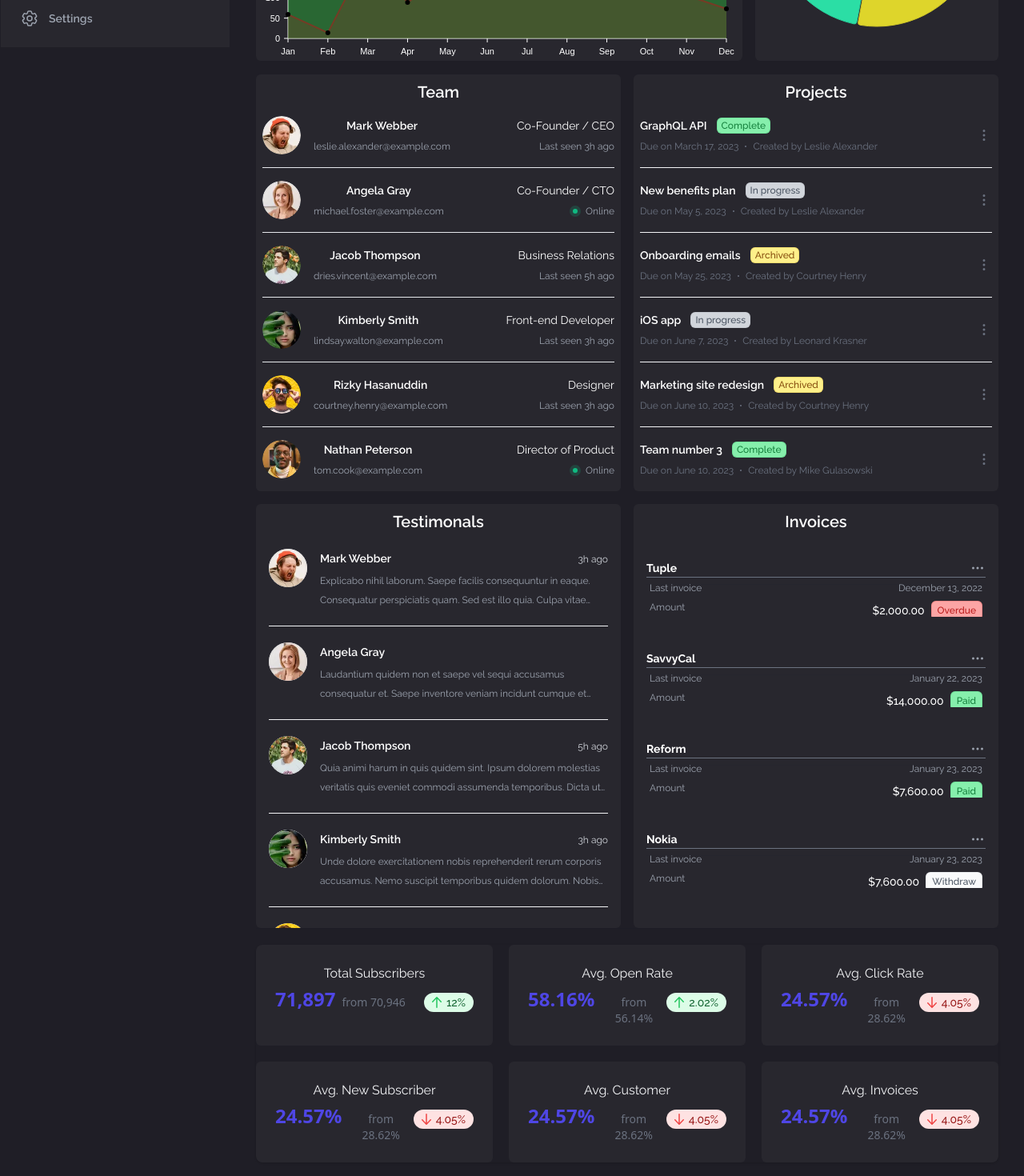
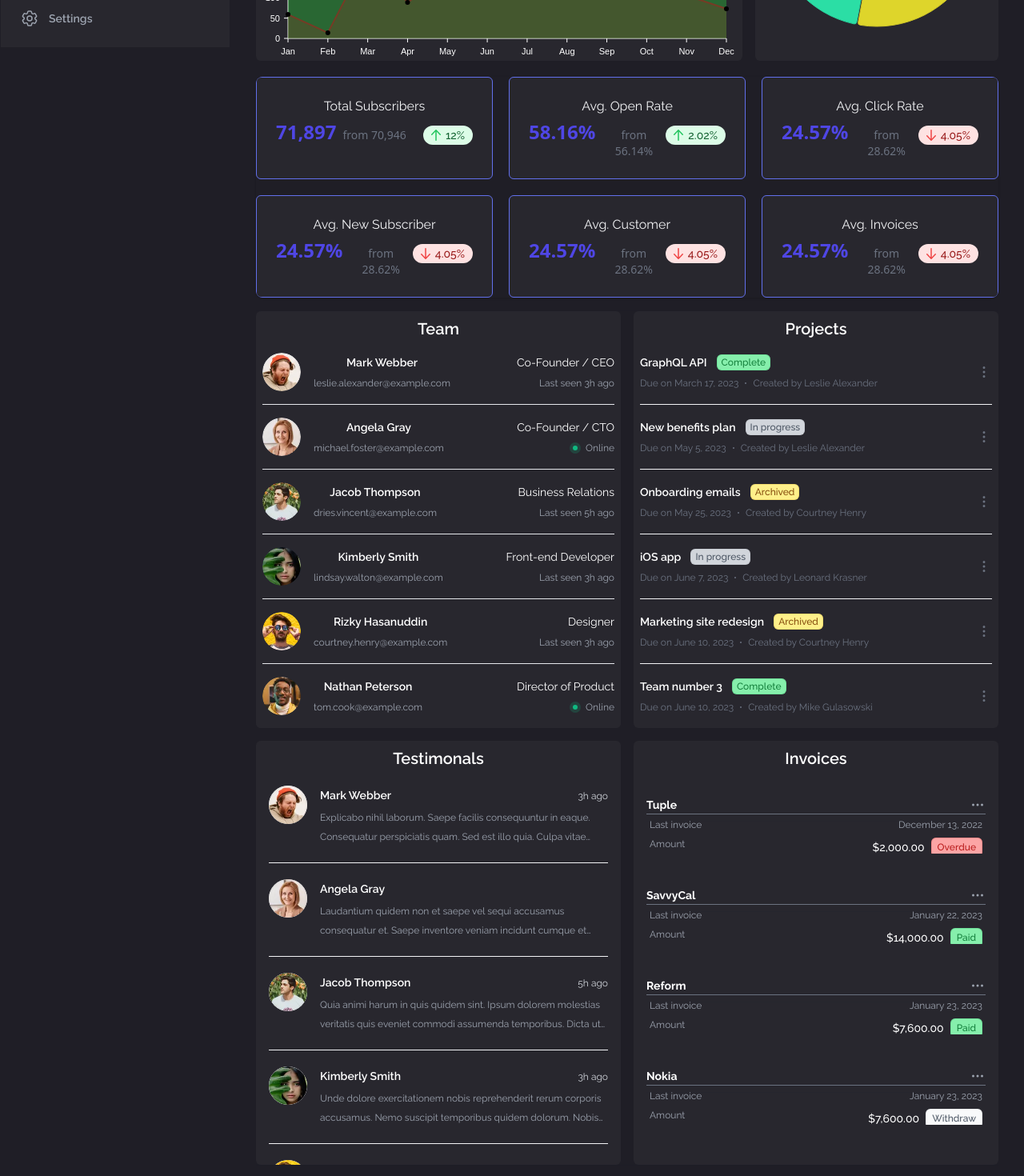
Before and after one commit to margsoftbf/AdminDashboard, a React (Vite) app: page / in a window 1280 px wide. Shown: the part 740-2210 px from the top of the page at 80% size. Built offline with nearby package versions, Linux system fonts and the light colour scheme.

Commit message:
Some changes, readme, add screnshot

```diff
--- a/src/components/HomePage/HomeBoxes/HomeInvoices.tsx
+++ b/src/components/HomePage/HomeBoxes/HomeInvoices.tsx
@@ -46,7 +46,7 @@ const HomeInvoices = () => {
 									leaveFrom='transform opacity-100 scale-100'
 									leaveTo='transform opacity-0 scale-95'
 								>
-									<Menu.Items className='absolute right-0 z-10 mt-0.5 w-32 origin-top-right rounded-md bg-white py-2 shadow-lg ring-1 ring-gray-900/5 focus:outline-none z-50'>
+									<Menu.Items className='absolute right-0 mt-0.5 w-32 origin-top-right rounded-md bg-white py-2 shadow-lg ring-1 ring-gray-900/5 focus:outline-none z-50'>
 										<Menu.Item>
 											{({ active }) => (
 												<a
--- a/src/components/HomePage/HomeCharts.tsx
+++ b/src/components/HomePage/HomeCharts.tsx
@@ -10,7 +10,7 @@ const HomeCharts = () => {
 			animate={{ opacity: 1 }}
 			transition={{ duration: 1, ease: [0.6, -0.05, 0.01, 0.99] }}
 		>
-			<div className='w-full h-96 lg:w-2/3 bg-lightGray rounded-md'>
+			<div className='w-full h-96 lg:w-2/3 bg-lightGray rounded-md '>
 				<h2 className='text-left ml-2 mt-2 font-semibold'>Line Chart</h2>
 				<ResponsiveLine
 					data={salesData}
--- a/src/components/HomePage/HomeStats.tsx
+++ b/src/components/HomePage/HomeStats.tsx
@@ -62,14 +62,16 @@ const HomeStats = () => {
 			animate={{ opacity: 1 }}
 			transition={{ duration: 1, ease: [0.6, -0.05, 0.01, 0.99] }}
 		>
-			<dl className='mt-5 grid gap-5 overflow-hidden rounded-lg shadow grid-cols-1 sm:grid-cols-2 xl:grid-cols-3 2xl:grid-cols-6'>
+			<div className='mt-5 grid gap-5 overflow-hidden rounded-lg shadow grid-cols-1 sm:grid-cols-2 xl:grid-cols-3 2xl:grid-cols-6'>
 				{stats.map((item) => (
 					<div
 						key={item.id}
-						className='px-4 py-5 sm:p-6 bg-lightGray rounded-md'
+						className='px-4 py-5 sm:p-6 bg-lightGray rounded-md border border-lightViolet'
 					>
-						<dt className='text-base font-normal text-gray-100'>{item.name}</dt>
-						<dd className='mt-1 flex flex- items-baseline justify-between'>
+						<div className='text-base font-normal text-gray-100'>
+							{item.name}
+						</div>
+						<div className='mt-1 flex flex- items-baseline justify-between'>
 							<div className='flex items-baseline text-2xl font-semibold text-indigo-600 font-sans'>
 								{item.stat}
 								<span className='ml-2 text-sm font-medium text-gray-500'>
@@ -106,10 +108,10 @@ const HomeStats = () => {
 								</span>
 								{item.change}
 							</div>
-						</dd>
+						</div>
 					</div>
 				))}
-			</dl>
+			</div>
 		</motion.div>
 	);
 };
--- a/src/pages/Home.tsx
+++ b/src/pages/Home.tsx
@@ -8,8 +8,8 @@ const Home = () => {
 		<div>
 			<PersonsScore />
 			<HomeCharts />
+			<HomeStats />
 			<HomeBoxes />
-			<HomeStats />
 		</div>
 	);
 };
```
Also changed, not shown: public/assets/Screenshot.png (added), 12 other files (tests, documents, lock files or other folders).
